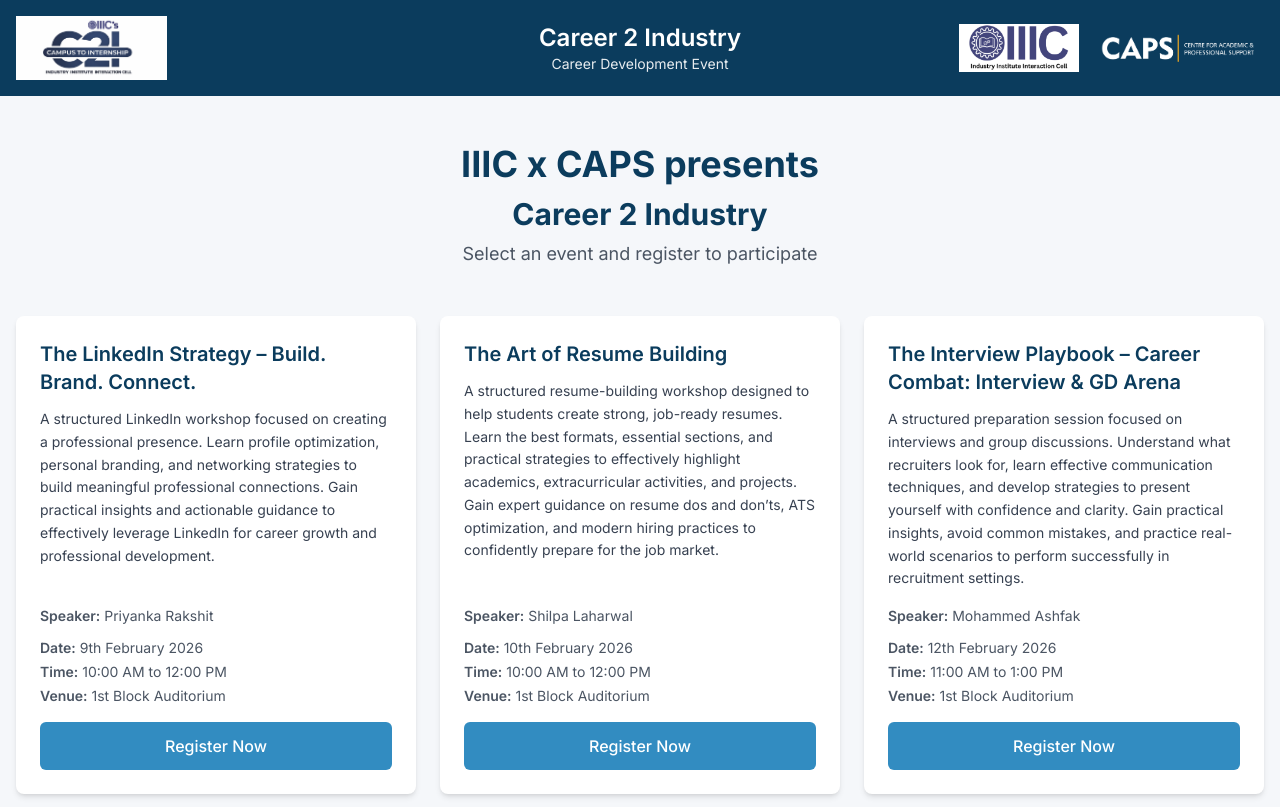
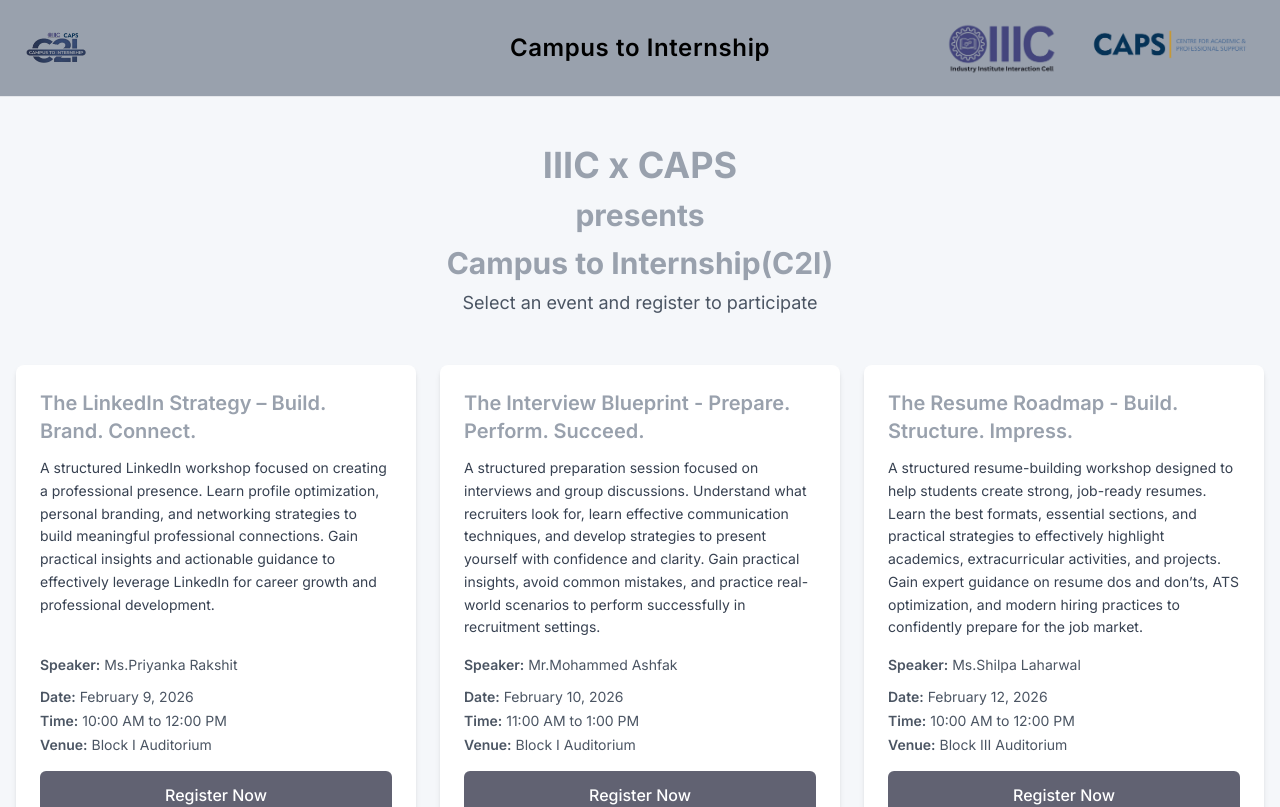
Before and after one commit to dauntless-arcane/C2I, a Next.js app: page / in a window 1280 px wide. Shown: the top 807 px of the page. Built offline with nearby package versions, Linux system fonts and the light colour scheme.

Commit message:
Refactor code structure for improved readability and maintainability

```diff
--- a/app/globals.css
+++ b/app/globals.css
@@ -3,8 +3,8 @@
 @tailwind utilities;
 
 :root {
-  --primary: #0B3C5D;
-  --secondary: #328CC1;
+  --primary: #99a1ad;
+  --secondary: #616272;
   --background: #F5F7FA;
   --card-bg: #FFFFFF;
 }
--- a/app/layout.js
+++ b/app/layout.js
@@ -1,10 +1,9 @@
 import { Inter } from 'next/font/google'
 import './globals.css'
-
-const inter = Inter({ subsets: ['latin'] })
+const inter = Inter({subsets: ['latin']})
 
 export const metadata = {
-  title: 'Career 2 Industry | IIIC x CAPS',
+  title: 'Campus To Internship | IIIC x CAPS',
   description: 'Register for career development workshops and events organized by IIIC and CAPS. ',
 }
 
@@ -12,59 +11,47 @@ export default function RootLayout({ children }) {
   return (
     <html lang="en">
       <body className={inter.className}>
-        <nav className="bg-primary text-white shadow-md">
-          <div className="max-w-7xl mx-auto px-4 py-4">
+        <nav className="bg-primary text-default border-b border-default shadow-sm">
+          <div className="max-w-7xl mx-auto px-6 py-4">
 
-            <div className="grid grid-cols-1 sm:grid-cols-3 items-center gap-3 text-center">
+            {/* 3 perfectly equal columns */}
+            <div className="grid grid-cols-3 items-center">
 
-              {/* LEFT — Main Logo */}
-              <div className="flex justify-center sm:justify-start">
-                <div className="h-16 w-34 flex items-center justify-center">
-                  <img
-                    src="/C2I.png"
-                    alt="Career 2 Industry Logo"
-                    className="max-h-full max-w-full object-contain"
-                  />
-                </div>
+              {/* LEFT */}
+              <div className="flex justify-start">
+                <img
+                  src="/C2I_Transparent_Logo_New.png"
+                  alt="Career 2 Industry Logo"
+                  className="h-16 w-16 object-contain"
+                />
               </div>
 
-
-              {/* CENTER — Title */}
-              <div>
-                <h1 className="text-lg sm:text-2xl font-semibold">
-                  Career 2 Industry
+              {/* CENTER */}
+              <div className="flex justify-center">
+                <h1 className="text-xl sm:text-2xl font-semibold tracking-wide">
+                  Campus to Internship
                 </h1>
-                <p className="text-xs sm:text-sm opacity-90">
-                  Career Development Event
-                </p>
               </div>
 
+              {/* RIGHT */}
+              <div className="flex justify-end gap-6">
+                <img
+                  src="/IIIC_Transparent_Logo.png"
+                  alt="IIIC Logo"
+                  className="h-14 object-contain"
+                />
 
-              {/* RIGHT — Partner Logos */}
-              <div className="flex justify-center sm:justify-end gap-2">
-
-                <div className="h-12 w-32 flex items-center justify-center">
-                  <img
-                    src="/1000099095.png"
-                    alt="IIIC Logo"
-                    className="max-h-full max-w-full object-contain"
-                  />
-                </div>
-
-                <div className="h-12 w-26 flex items-center justify-center">
-                  <img
-                    src="/CAPS_white.png"
-                    alt="CAPS Logo"
-                    className="max-h-full max-w-full object-contain"
-                  />
-                </div>
-
+                <img
+                  src="/CAPS_logo.png"
+                  alt="CAPS Logo"
+                  className="h-12 object-contain "
+                />
               </div>
 
             </div>
-
           </div>
         </nav>
+
 
 
 
--- a/app/page.js
+++ b/app/page.js
@@ -7,50 +7,52 @@ export default function Home() {
     title: 'The LinkedIn Strategy – Build. Brand. Connect.',
     description:
       'A structured LinkedIn workshop focused on creating a professional presence. Learn profile optimization, personal branding, and networking strategies to build meaningful professional connections. Gain practical insights and actionable guidance to effectively leverage LinkedIn for career growth and professional development.',
-    speaker: 'Priyanka Rakshit',
+    speaker: 'Ms.Priyanka Rakshit',
     eventDetails: {
-      date: '9th February 2026',
+      date: 'February 9, 2026',
       time: '10:00 AM to 12:00 PM',
-      venue: '1st Block Auditorium'
+      venue: 'Block I Auditorium'
     },
     link: '/register/linkedin'
   },
   {
+    id: 'interview',
+    title: 'The Interview Blueprint - Prepare. Perform. Succeed.',
+    description:
+      'A structured preparation session focused on interviews and group discussions. Understand what recruiters look for, learn effective communication techniques, and develop strategies to present yourself with confidence and clarity. Gain practical insights, avoid common mistakes, and practice real-world scenarios to perform successfully in recruitment settings.',
+    speaker: 'Mr.Mohammed Ashfak',
+    eventDetails: {
+      date: 'February 10, 2026',
+      time: '11:00 AM to 1:00 PM',
+      venue: 'Block I Auditorium'
+    },
+    link: '/register/interview'
+  },
+  {
     id: 'resume',
-    title: 'The Art of Resume Building',
+    title: 'The Resume Roadmap - Build. Structure. Impress.',
     description:
       'A structured resume-building workshop designed to help students create strong, job-ready resumes. Learn the best formats, essential sections, and practical strategies to effectively highlight academics, extracurricular activities, and projects. Gain expert guidance on resume dos and don’ts, ATS optimization, and modern hiring practices to confidently prepare for the job market.',
-    speaker: 'Shilpa Laharwal',
+    speaker: 'Ms.Shilpa Laharwal',
     eventDetails: {
-      date: '10th February 2026',
+      date: 'February 12, 2026',
       time: '10:00 AM to 12:00 PM',
-      venue: '1st Block Auditorium'
+      venue: 'Block III Auditorium'
     },
     link: '/register/resume'
   },
 
-  {
-    id: 'interview',
-    title: 'The Interview Playbook – Career Combat: Interview & GD Arena',
-    description:
-      'A structured preparation session focused on interviews and group discussions. Understand what recruiters look for, learn effective communication techniques, and develop strategies to present yourself with confidence and clarity. Gain practical insights, avoid common mistakes, and practice real-world scenarios to perform successfully in recruitment settings.',
-    speaker: 'Mohammed Ashfak',
-    eventDetails: {
-      date: '12th February 2026',
-      time: '11:00 AM to 1:00 PM',
-      venue: '1st Block Auditorium'
-    },
-    link: '/register/interview'
-  }
+
 ]
 
 
   return (
     <div className="container mx-auto px-4 py-12">
       <div className="text-center mb-12">
-        <h1 className="text-4xl font-bold text-primary mb-3">IIIC x CAPS presents </h1>
+        <h1 className="text-4xl font-bold text-primary mb-3">IIIC x CAPS</h1>
+        <h1 className="text-3xl font-bold text-primary mb-3">presents </h1>
         <h1 className="text-3xl font-bold text-primary mb-2">
-          Career 2 Industry
+          Campus to Internship(C2I)
         </h1>
         <p className="text-gray-600 text-lg">
           Select an event and register to participate
--- a/app/register/interview/page.js
+++ b/app/register/interview/page.js
@@ -74,10 +74,10 @@ export default function InterviewRegistration() {
 
       <div className="mb-6 p-4 bg-blue-50 rounded-md">
         <h3 className="font-semibold text-primary mb-2">Event Details</h3>
-        <p className="text-sm text-gray-700">Speaker: Mohammed Ashfak</p>
-        <p className="text-sm text-gray-700">Date: 10th February 2026</p>
+        <p className="text-sm text-gray-700">Speaker: Mr.Mohammed Ashfak</p>
+        <p className="text-sm text-gray-700">Date: February 10, 2026</p>
         <p className="text-sm text-gray-700">Time: 11:00 AM to 1:00 PM</p>
-        <p className="text-sm text-gray-700">Venue: 1st Block Auditorium</p>
+        <p className="text-sm text-gray-700">Venue: Block I Auditorium</p>
       </div>
 
       <form onSubmit={handleSubmit}>
--- a/app/register/linkedin/page.js
+++ b/app/register/linkedin/page.js
@@ -74,10 +74,10 @@ export default function LinkedInRegistration() {
 
       <div className="mb-6 p-4 bg-blue-50 rounded-md">
         <h3 className="font-semibold text-primary mb-2">Event Details</h3>
-        <p className="text-sm text-gray-700">Speaker: Priyanka Rakshit</p>
-        <p className="text-sm text-gray-700">Date: 3 February 2026</p>
+        <p className="text-sm text-gray-700">Speaker: Ms. Priyanka Rakshit</p>
+        <p className="text-sm text-gray-700">Date: February 9, 2026</p>
         <p className="text-sm text-gray-700">Time: 10:00 AM to 12:00 PM</p>
-        <p className="text-sm text-gray-700">Venue: 1st Block Auditorium</p>
+        <p className="text-sm text-gray-700">Venue: Block I Auditorium</p>
       </div>
 
       <form onSubmit={handleSubmit}>
--- a/app/register/resume/page.js
+++ b/app/register/resume/page.js
@@ -74,10 +74,10 @@ export default function ResumeRegistration() {
 
       <div className="mb-6 p-4 bg-blue-50 rounded-md">
         <h3 className="font-semibold text-primary mb-2">Event Details</h3>
-        <p className="text-sm text-gray-700">Speaker: Shilpa Laharwal</p>
-        <p className="text-sm text-gray-700">Date: 5th February 2026</p>
+        <p className="text-sm text-gray-700">Speaker: Ms. Shilpa Laharwal</p>
+        <p className="text-sm text-gray-700">Date: February 12, 2026</p>
         <p className="text-sm text-gray-700">Time: 10:00 AM to 12:00 PM</p>
-        <p className="text-sm text-gray-700">Venue: 1st Block Auditorium</p>
+        <p className="text-sm text-gray-700">Venue: Block III Auditorium</p>
       </div>
 
       <form onSubmit={handleSubmit}>
```
Also changed, not shown: public/C2I_Transparent_Logo_New.png (added), public/IIIC_Transparent_Logo.png (added).
